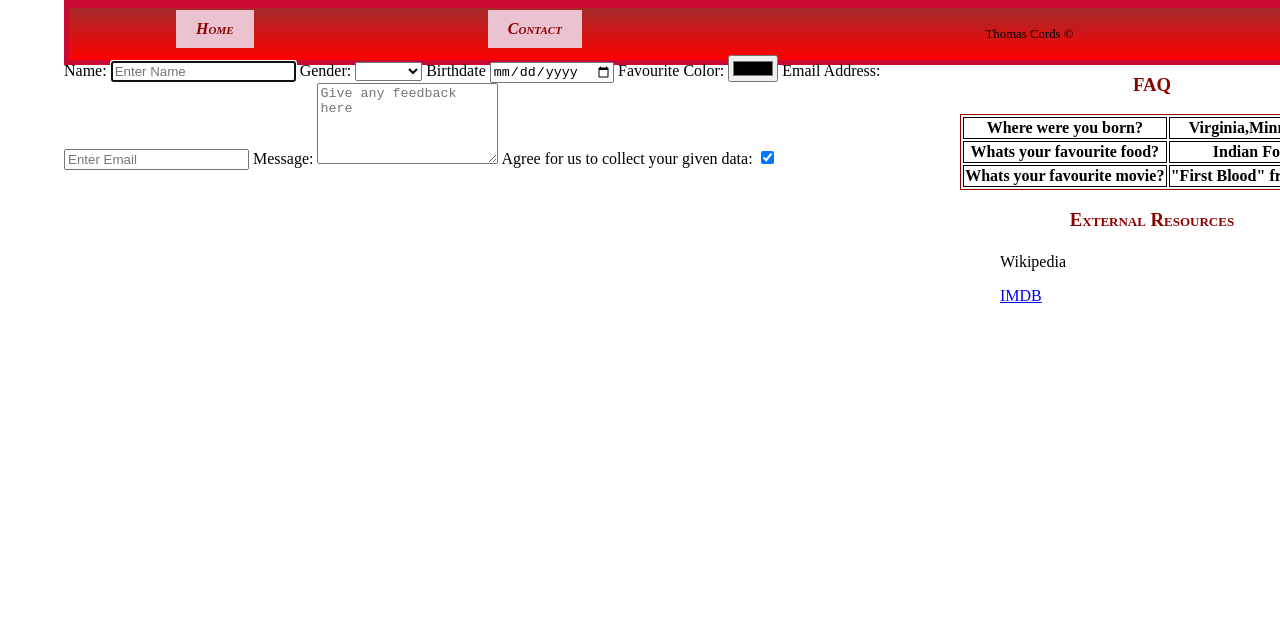
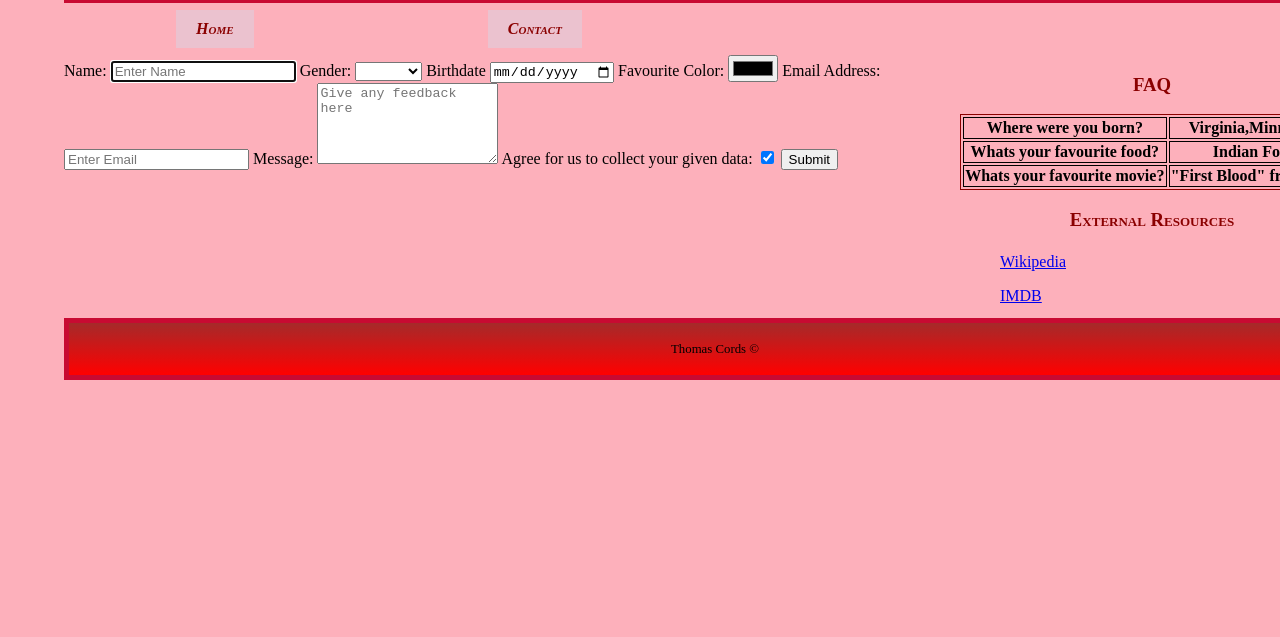
Before and after one commit to thomascords/Assignment-1-Prog1247-Thomas-Cords, a plain HTML site: page contact.html in a window 1280 px wide. Shown: the part 163-800 px from the top of the page. Drawn offline with Linux system fonts and the light colour scheme.

Commit message:
should be done now

```diff
--- a/contact.html
+++ b/contact.html
@@ -38,6 +38,7 @@
 			<textarea id="message" name="message" placeholder="Give any feedback here" rows="5"required></textarea>
 			<label for="consent">Agree for us to collect your given data:</label>
 			<input type="checkbox" id="consent" name="consent" value="1"checked required>
+			<button type="submit">Submit</button>
 
 
 		</form>
@@ -60,7 +61,7 @@
 		</table>
 		<h3>External Resources</h3>
 		<ul>
-			<li><a href="https://en.wikipedia.org/wiki/Chris_Pratt"></a>Wikipedia</li>
+			<li><a href="https://en.wikipedia.org/wiki/Chris_Pratt">Wikipedia</a></li>
 			<li><a href="https://www.imdb.com/name/nm0695435/">IMDB</a></li>
 		</ul>
 	</aside>
--- a/css/style.css
+++ b/css/style.css
@@ -36,10 +36,14 @@ q {
 	font-family: cursive;
 	font-size: 0.85em;
 }
+footer{
+	clear:both;
+}
 footer p {
 	font-size: 0.8em;
 }
 body {
+	background-color: hsla(351, 94%, 84%);
 	width: 100%;
 	max-width: 1500px;
 	padding: 5%;
@@ -276,4 +280,5 @@ aside ul,aside li{
 	float:left;
 	width: 30%;
 }
+@media screen and(max-width:800px)
 >>>>>>> 4dd6add036ec7ad1c65edbb69c1a7da05de2184e
```
